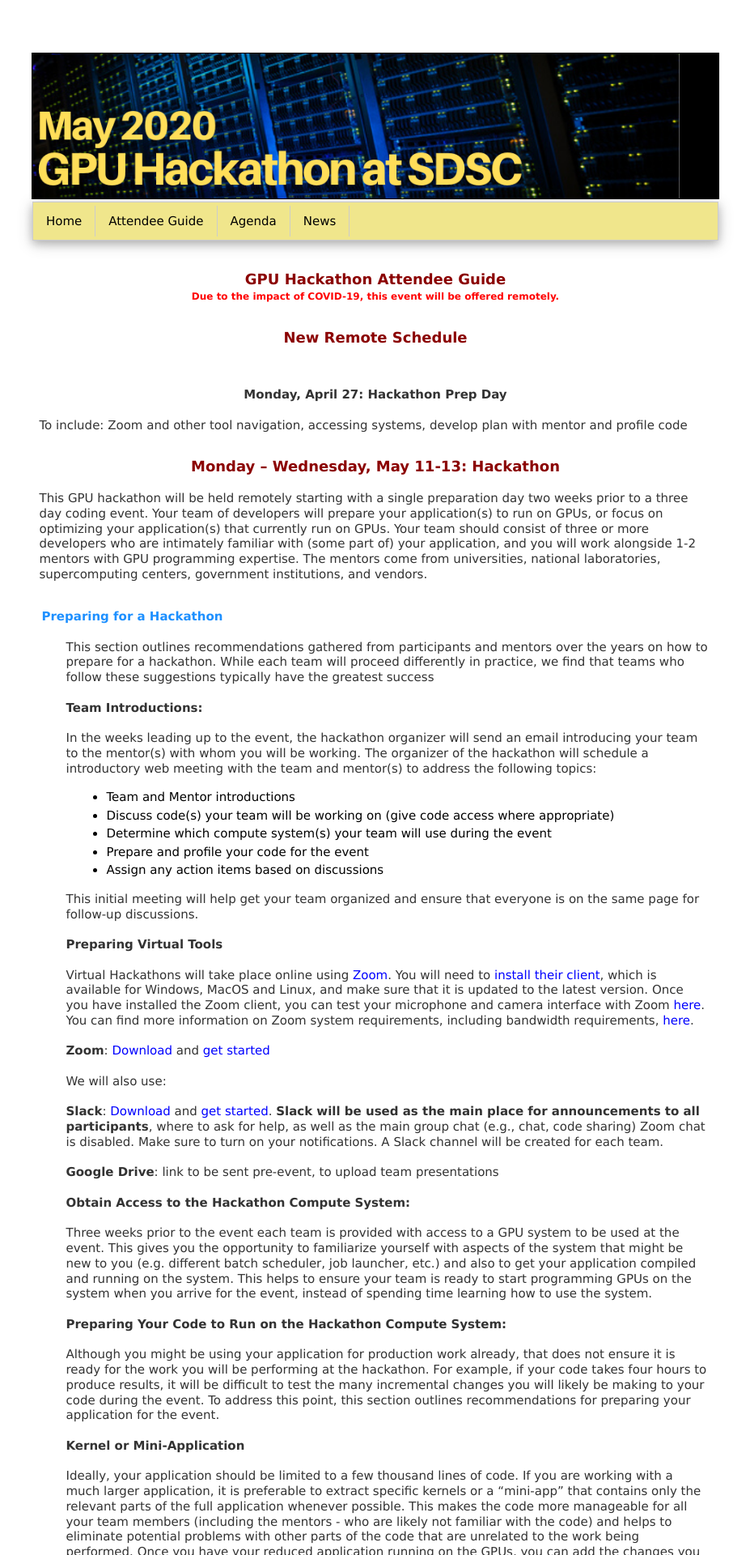
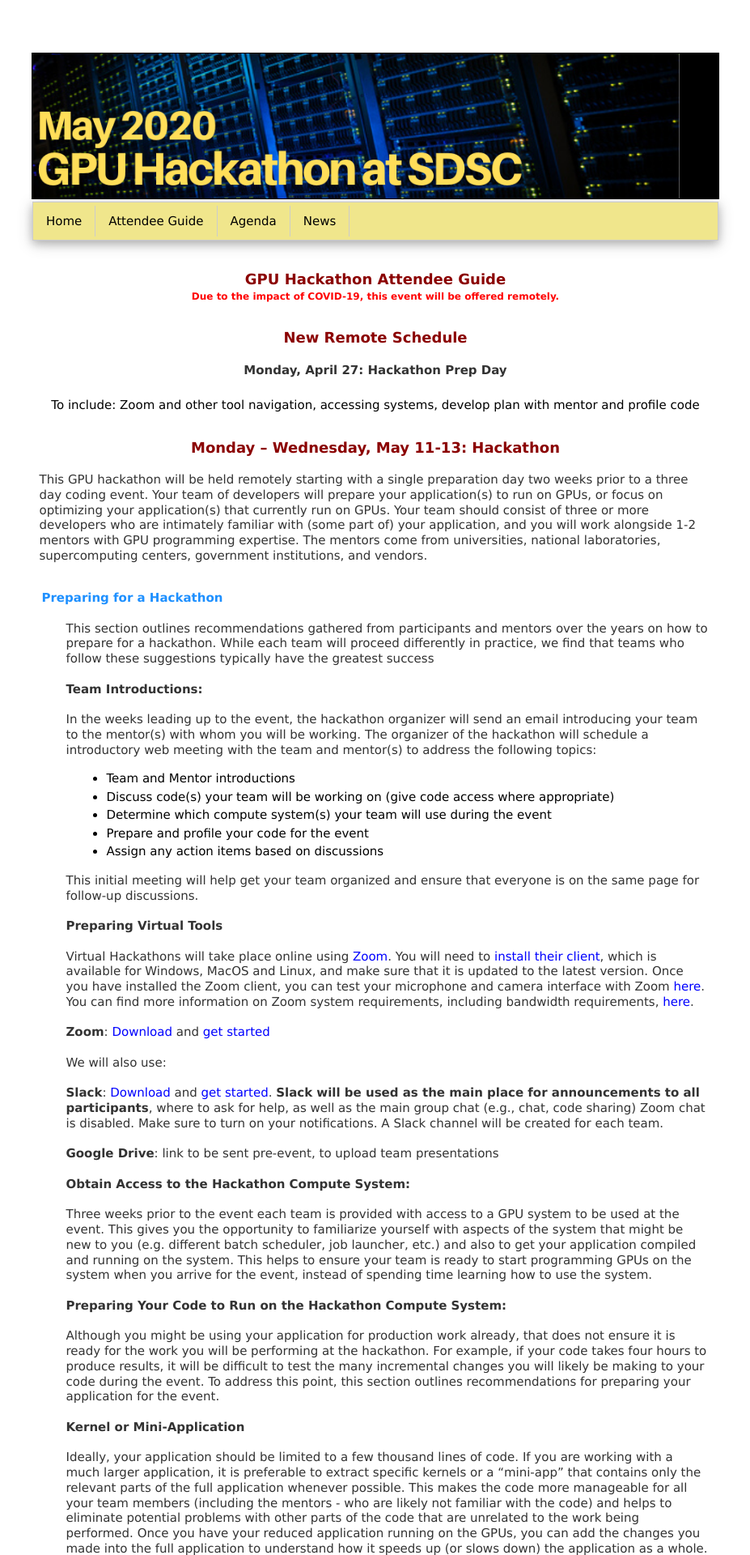
Before and after one commit to sdsc-hpc-training/sdsc-hpc-training.github.io, a Jekyll site: the page built from gpuhackathon/attendee_guide.html, in a window 1280 px wide. Shown: the top 1920 px of the page at 81% size, without its empty margins (176-1103 px from the left). Built offline with Jekyll 4.4.1, drawn with Linux system fonts in a browser that asks for light colours.

Commit message:
Update attendee_guide.html

```diff
--- a/gpuhackathon/attendee_guide.html
+++ b/gpuhackathon/attendee_guide.html
@@ -13,12 +13,8 @@ title: SDSC GPU Hackathon - Attendee Guide
   <tr><td align='left' valign='top'>
     <p class="newscenter">New Remote Schedule</p>
     <p> &nbsp; </p>
-<tr><td align='left' valign='top'> &nbsp; </td></tr>
-  <tr><td align='left' valign='top'>
 	  <center><p><b>Monday, April 27: Hackathon Prep Day</b></p></center>
-	  <p> &nbsp; </p>
-    <p class="paral"> To include: Zoom and other tool navigation, accessing systems, develop plan with
-mentor and profile code </p>
+    <center><br> To include: Zoom and other tool navigation, accessing systems, develop plan with mentor and profile code</br></center>
  <tr><td align='left' valign='top'> &nbsp; </td></tr>
   <tr><td align='left' valign='top'>
     <p class="newscenter"><b>Monday – Wednesday, May 11-13: Hackathon</b></p>
```
